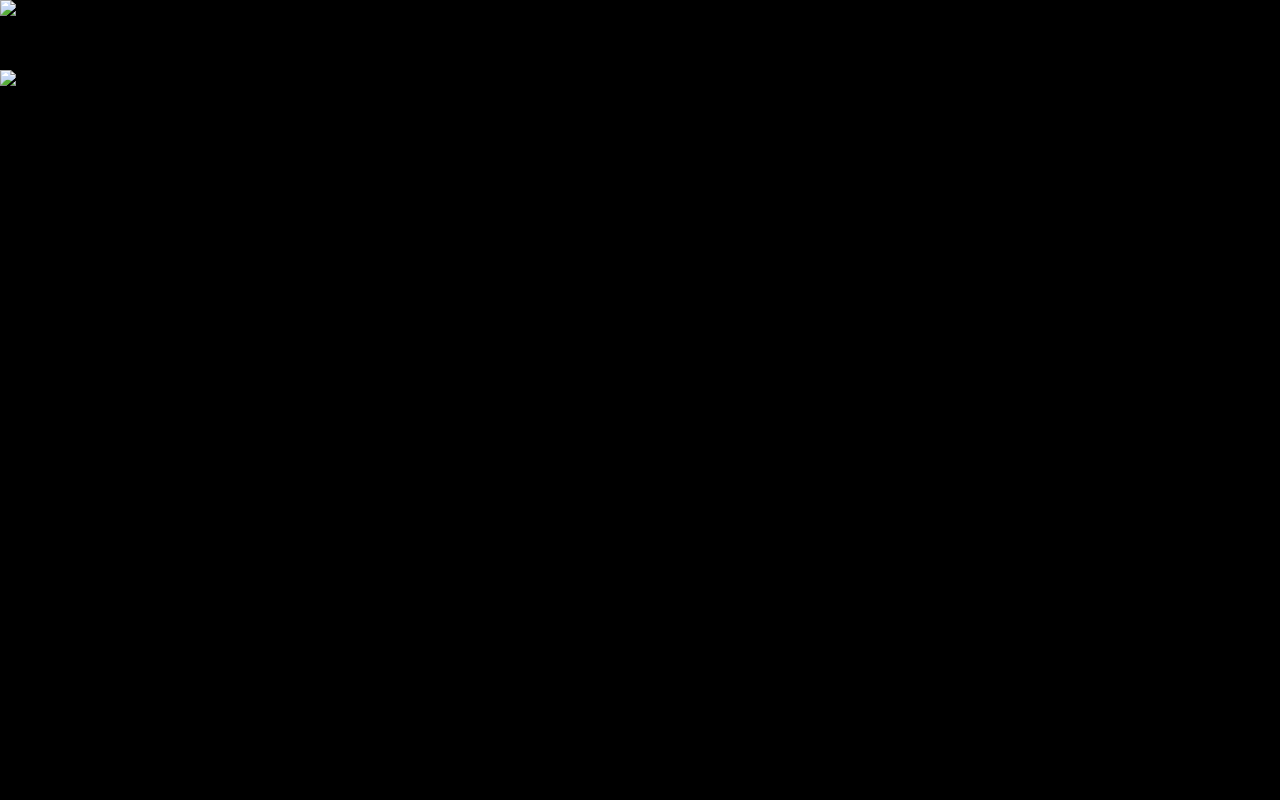
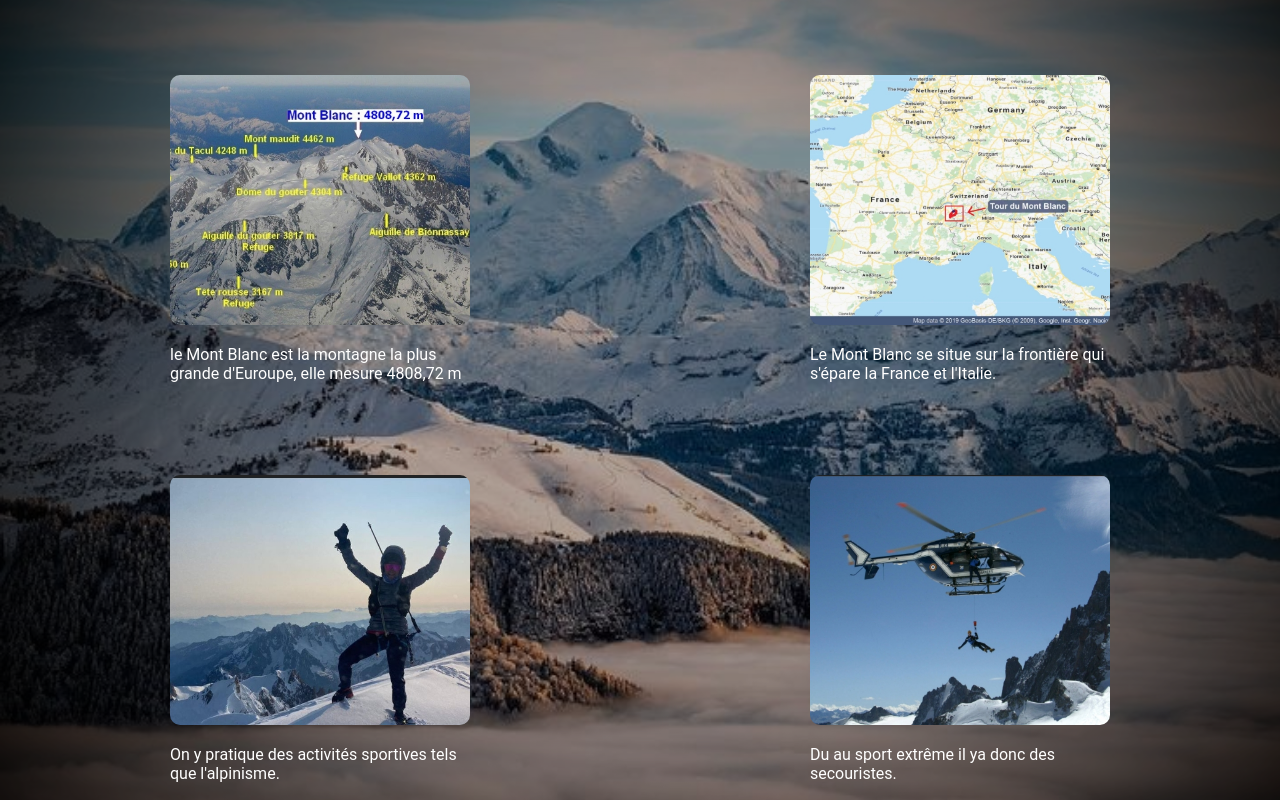
Before and after one commit to Labaguet42/titouan, a plain HTML site: page index.html in a window 1280 px wide. Drawn offline with Linux system fonts and the light colour scheme.

Commit message:
second commit

```diff
--- a/index.html
+++ b/index.html
@@ -9,21 +9,33 @@
 </head>
 
 <body>
-    <div id="image">
-        <img src="mont blanc.jfif" alt="ma photo" width="200" class=img1>
-    </div>
+    <section id="container">
 
 
-    <div class="texte">
-        <p> Le Mont Blanc est la plus grande montagne de France et d'Europe.
+        <div class="image">
+            <img src="image/montagne.jpeg" alt="image">
+            <p class="text">le Mont Blanc est la montagne la plus grande d'Euroupe,
+                elle mesure 4808,72 m
+            </p>
+        </div>
 
-        </p>
-    </div>
+        <div class=image>
+            <img src="image/localisation.jpeg" alt="Image">
+            <p class="text">Le Mont Blanc se situe sur la frontière qui s'épare la France et l'Italie.
+            </p>
+        </div>
 
-    <div id="image">
-        <img src="Capture d’écran_21-1-2026_10814_www.bing.com.jpeg" alt="ma photo 2" width="200" class="img2">
-    </div>
+        <div class=image>
+            <img src="image/record du monde.jpeg" alt="image">
+            <p class="text">On y pratique des activités sportives tels que l'alpinisme.
+            </p>
+        </div>
 
+        <div class="image">
+            <img src="image/secouriste.jpeg" alt="image">
+            <p class="text">Du au sport extrême il ya donc des secouristes.</p>
+        </div>
+    </section>
 </body>
 
 </html>
--- a/style.css
+++ b/style.css
@@ -21,7 +21,7 @@
         radial-gradient(circle,
             rgba(0, 0, 0, 0) 40%,
             rgba(0, 0, 0, 0.8) 100%),
-        url('./image/mont\ blanc.jfif');
+        url('image/mont\ blanc.jfif');
 
     background-size: cover;
     background-position: center;
```
Also changed, not shown: code html.html (deleted, +0 -30 lines), code_html_2.html (deleted, +0 -41 lines), app.js (deleted).
